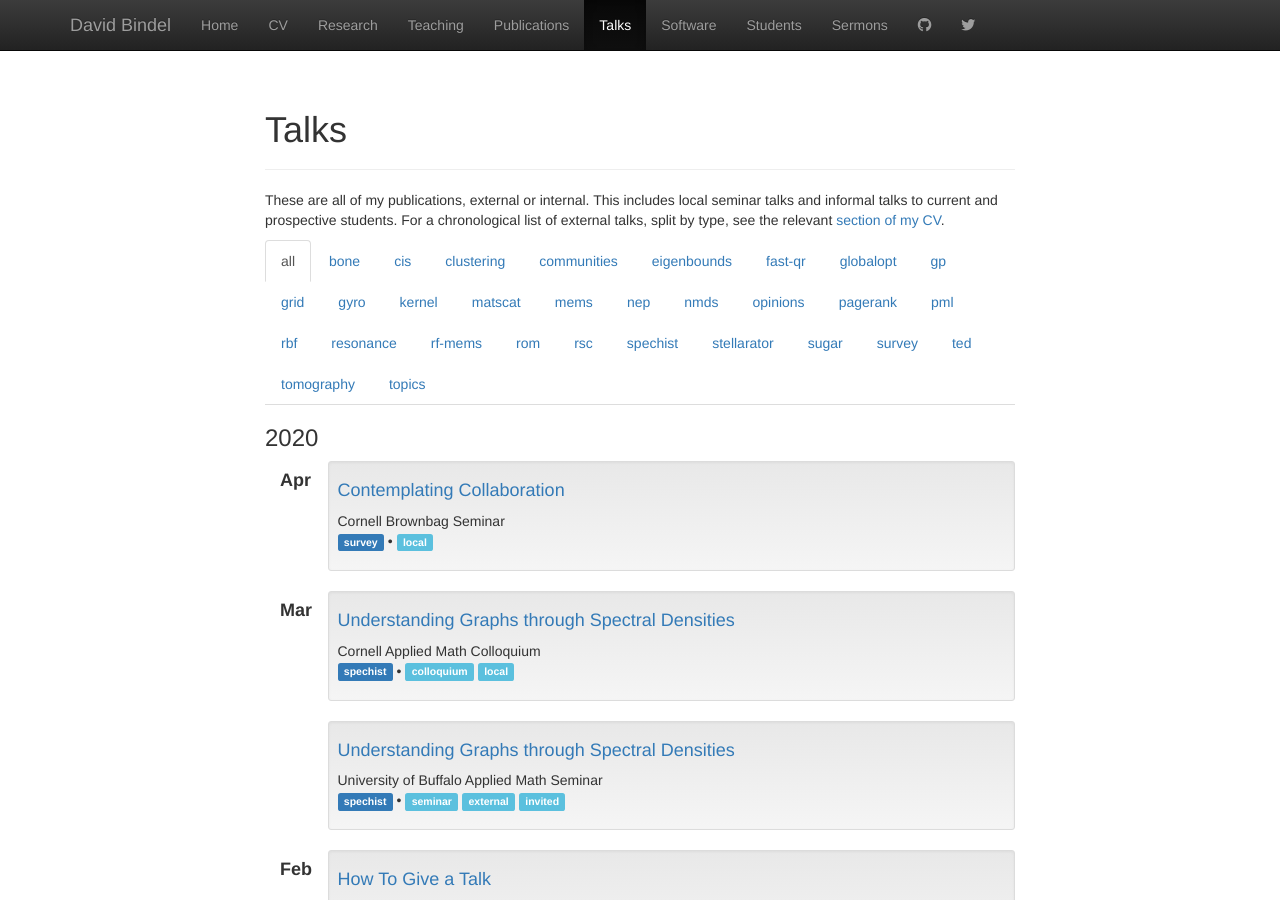
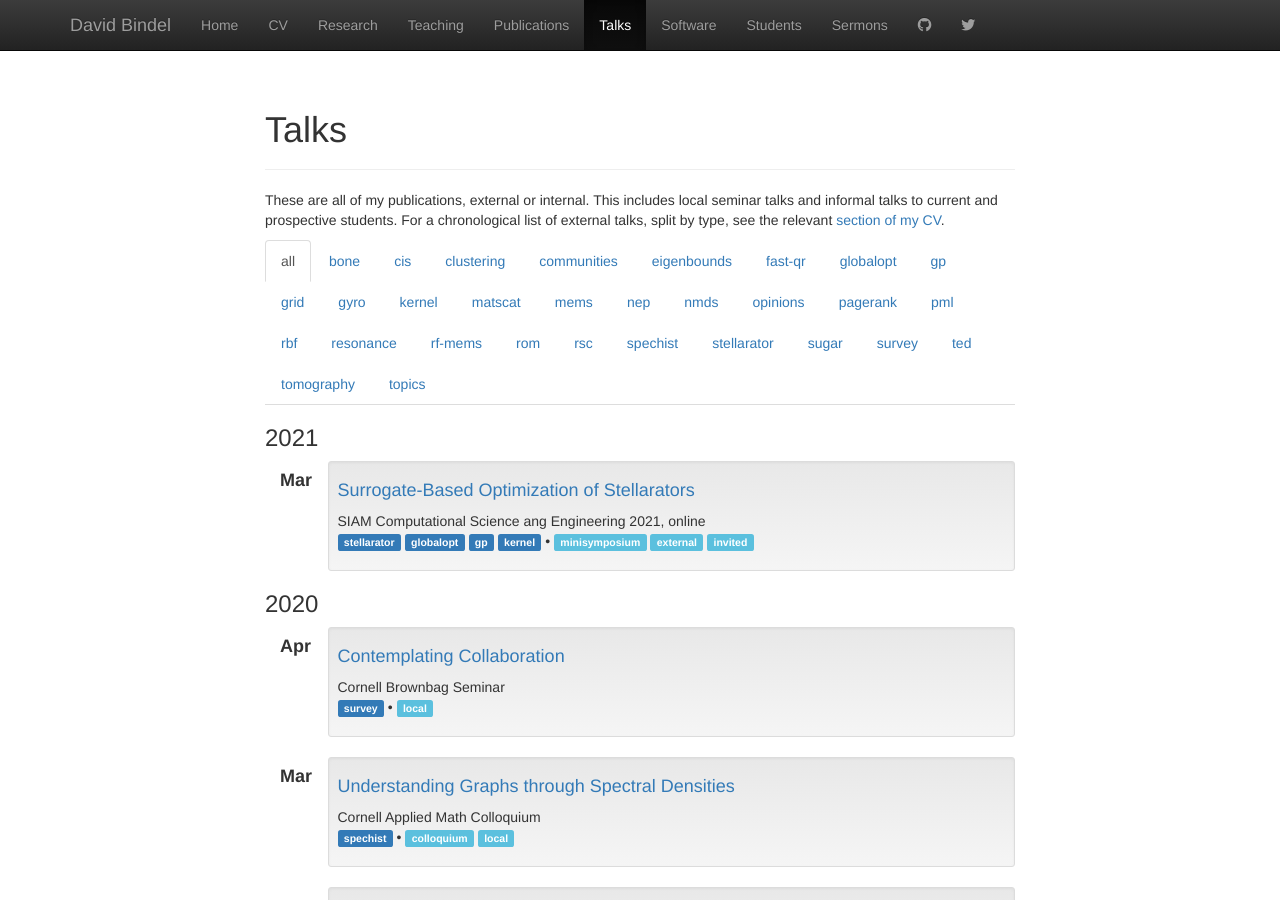
Before and after one commit to dbindel/cornell_web, a Jekyll site: the page built from talks.html, in a window 1280 px wide and 900 px high. Built offline with Jekyll 4.4.1, drawn with Linux system fonts in a browser that asks for light colours; nearby versions of some CDN libraries.

Commit message:
Added CSE talk.

```diff
--- a/_data/present.yml
+++ b/_data/present.yml
@@ -1272,3 +1272,9 @@
   where: Cornell Brownbag Seminar
   tags: [survey]
   type: [local]
+-
+  file: 2021-03-siam-cse/siam-cse-mar21.pdf
+  title: Surrogate-Based Optimization of Stellarators
+  tags: [stellarator, globalopt, gp, kernel]
+  where: SIAM Computational Science ang Engineering 2021, online
+  type: [minisymposium, external, invited]
```
